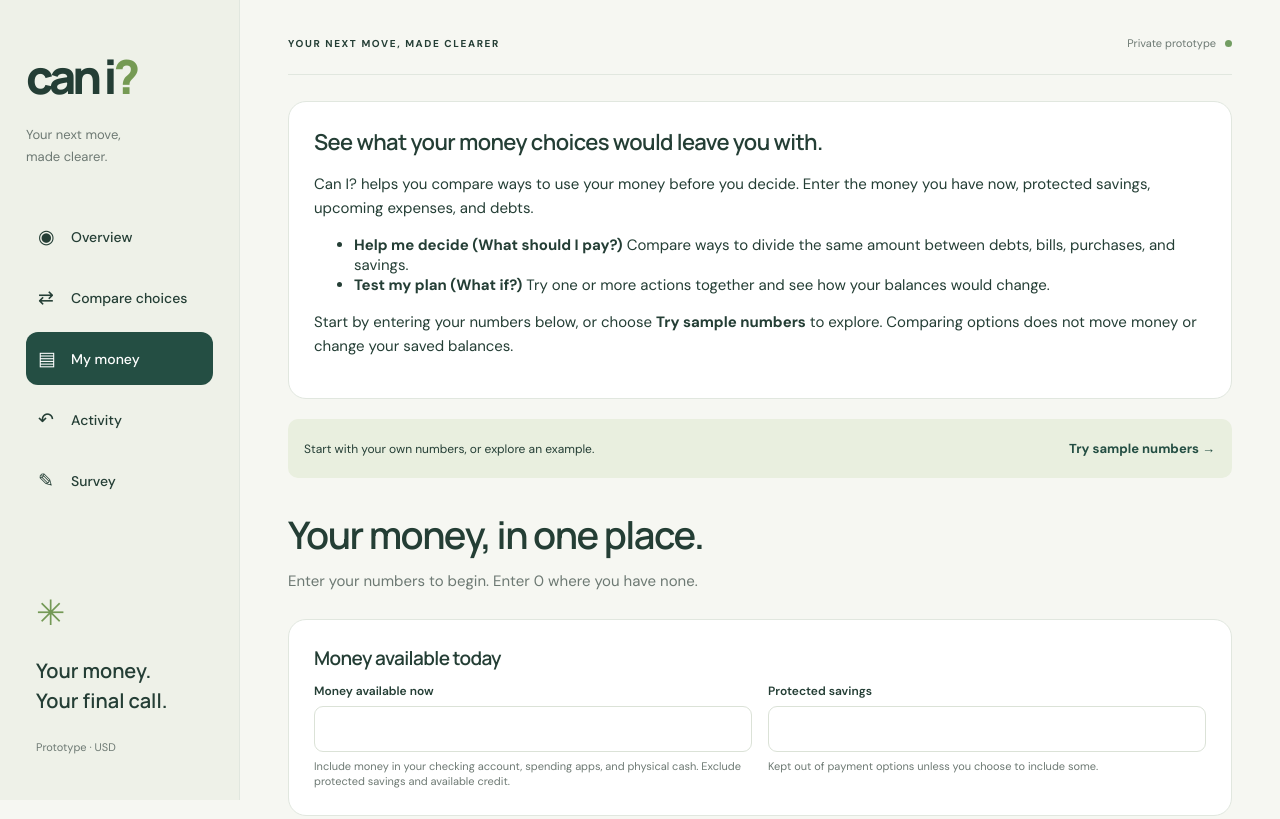
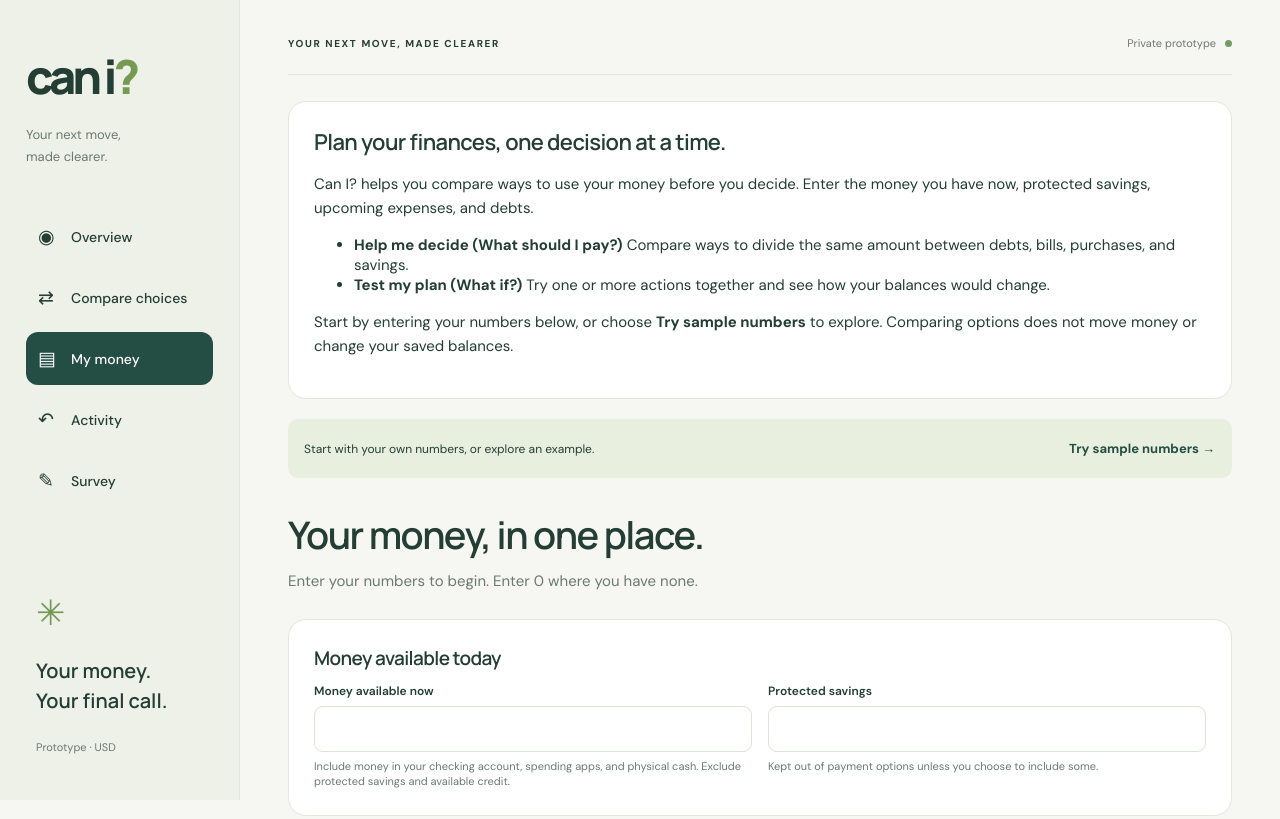
Before and after one commit to precious-diedemise/can-i, a plain HTML site: page index.html in a window 1280 px wide. Shown: the top 819 px of the page. Drawn offline with Linux system fonts and the light colour scheme.

Commit message:
Update header text for financial planning section

```diff
--- a/index.html
+++ b/index.html
@@ -4,7 +4,7 @@
 <div class="shell">
 <aside><a class="brand" href="#home" aria-label="Can I home">can i<span>?</span></a><p class="brand-note">Your next move,<br>made clearer.</p><nav aria-label="Main navigation"><a href="#home" data-nav="home"><span>◉</span> Overview</a><a href="#compare" data-nav="compare"><span>⇄</span> Compare choices</a><a href="#money" data-nav="money"><span>▤</span> My money</a><a href="#history" data-nav="history"><span>↶</span> Activity</a><a href="#survey" data-nav="survey"><span>✎</span> Survey</a></nav><div class="aside-bottom"><div class="seed">✳</div><p>Your money.<br>Your final call.</p><small>Prototype · USD</small></div></aside>
 <main><header><span class="eyebrow">YOUR NEXT MOVE, MADE CLEARER</span><span class="prototype">Private prototype <i></i></span></header><section id="app-introduction" class="card" style="margin-bottom: 20px;">
-  <h2>See what your money choices would leave you with.</h2>
+  <h2>Plan your finances, one decision at a time.</h2>
 
   <p>
     Can I? helps you compare ways to use your money before
```
